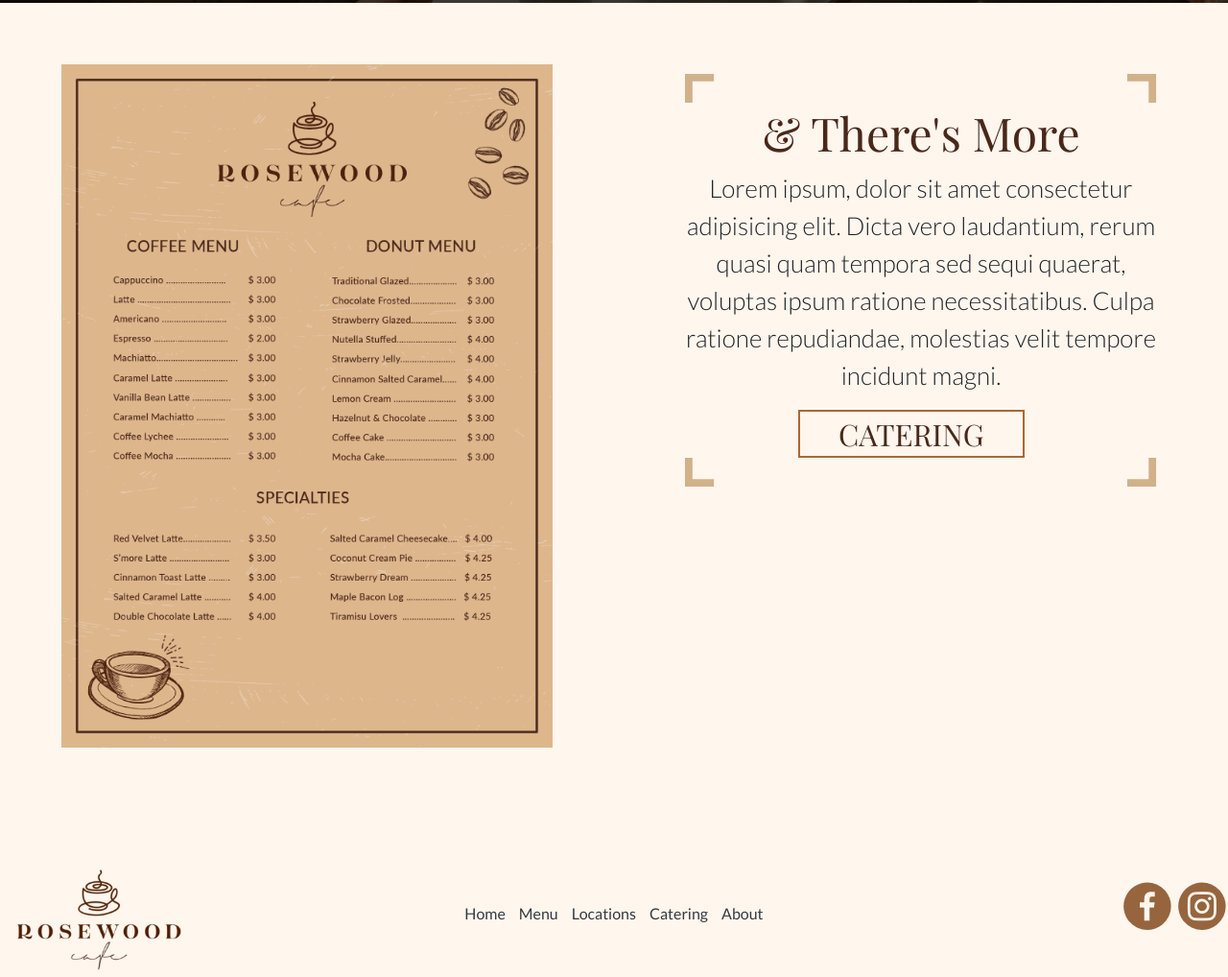
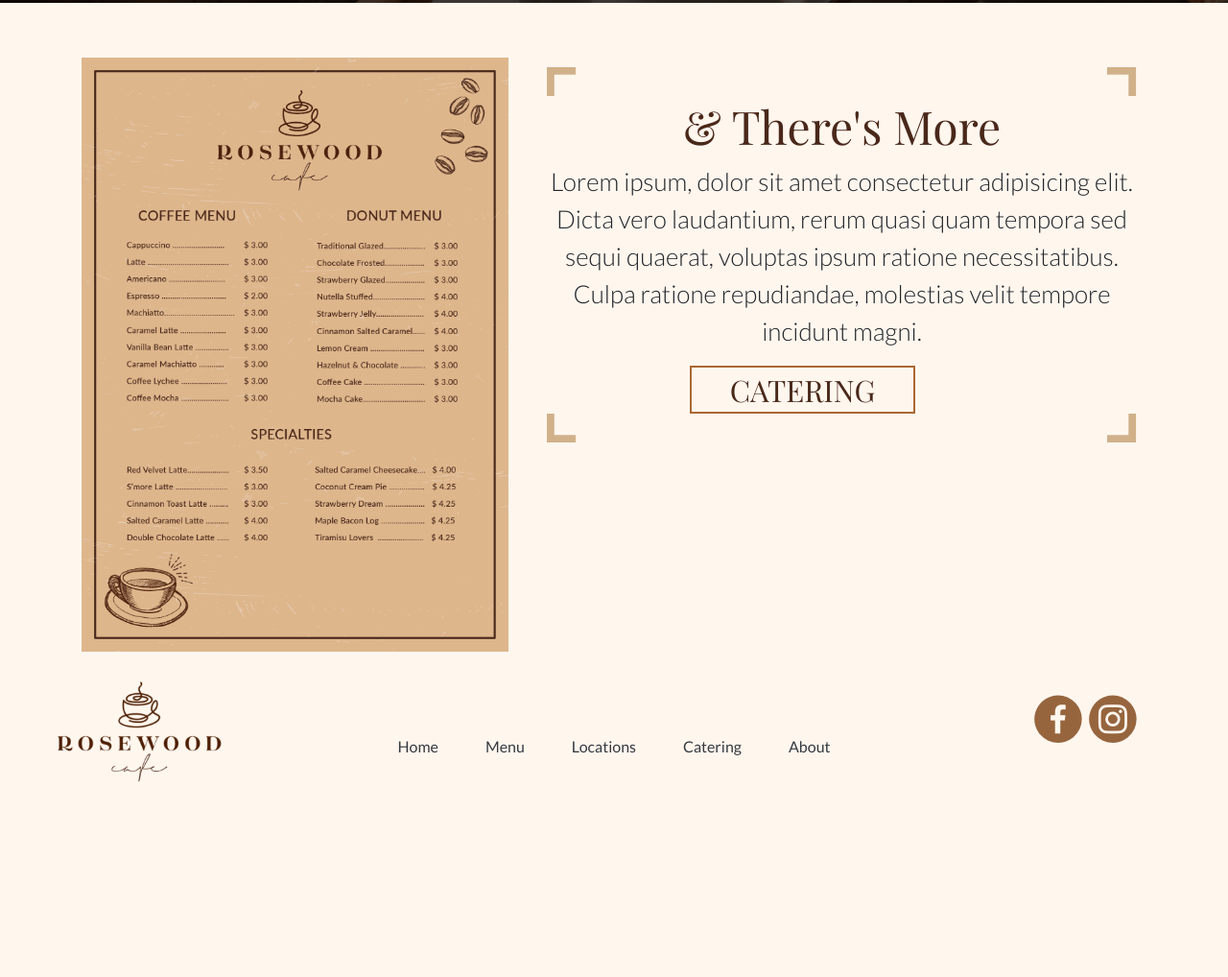
Before and after one commit to SeltzerFan24/p1-lacayo-lemke-stanley, a plain HTML site: page menu.html in a window 1280 px wide. Shown: the part 723-1741 px from the top of the page at 96% size. After the commit the page ends 1575 px from the top, so only its background shows below. Drawn offline with nearby package versions, Linux system fonts and the light colour scheme.

Commit message:
bootstrap changes

```diff
--- a/less/main.less
+++ b/less/main.less
@@ -311,14 +311,13 @@ p {
              padding-bottom: @paddingb-xxxl;
          }
         }
+
         div.explore-our-menu {
             color: white;
             padding-left: 15%;
             padding-right: 15%;
             padding-top: 2%;
             padding-bottom: 5%;
-
-
         }
 
         .explore-our-menu {
@@ -327,35 +326,14 @@ p {
             }
             p {
                 color:@white;
-                font-size: @mobile-body-size;
+                font-size: @body-size;
             }
          }
 
-         img.menu-container {
-            float: left;
-            width: 50%;
-            padding:5%;
-          }
-
-          .menu-right {
-            float: right;
-            width: 45%;
-            padding-top: 5%;
-            padding-right: 5%;
-          }
-
-          a.menu-right{
-              margin-left: 5%;
-          }
-
-          .btn {
-              margin-left: 25%;
-          }
 
 //footer
 
     .footer-section {
-        padding-top:70%;
         font-family: @body-font;
         color: @dark-brown;
     }
@@ -370,9 +348,4 @@ p {
         padding:10%;
     }
 
-    .social-links {
-        padding-top:5%;
-        float: right;
-    }
-
 }
--- a/menu.html
+++ b/menu.html
@@ -59,12 +59,16 @@
 
 </header>
 
-    <section>
+    <main>
             <!--Lightbox for the menu-->
-            <div class="menu-container">
-                <a href="img\menu.png" data-lightbox="Our Menu" data-title="Rosewood Cafe Menu">
-                <img src="img\menu.png" class="menu-container" title="Rosewood Cafe menu" alt="Rosewood Cafe Menu, navigate to the visit us page to find a location" /></a>
+        <div class="container">
+            <div class="row justify-content-center">
+                <div class="col-sm-10 col-md-4 col-lg-5" style= "padding-top: 5%;">
+                    <a href="img\menu.png" class="image-fluid" data-lightbox="Our Menu" data-title="Rosewood Cafe Menu">
+                    <img class="img-fluid mb-4" src="img\menu.png" title="Rosewood Cafe menu" alt="Rosewood Cafe Menu, navigate to the visit us page to find a location" /></a>
                 </div>
+
+                <div class="col-sm-12 col-md-8 col-lg-7" style= "padding-top: 5%;">
                     <div class="menu-right">
                         <div class="frame-top">
                             <div class="frame-lc"><img src="img\topleftcorner.png" title="this sure is a nice frame"
@@ -72,11 +76,15 @@
                             <div class="frame-rc"><img src="img\toprightcorner.png" title="this sure is a nice frame"
                                     alt="light brown corner of a frame" /></div>
                          </div>
+                    </div>
                     <h2 class="text-center">& There's More</h2>
                     <p class="text-center">Lorem ipsum, dolor sit amet consectetur adipisicing elit. Dicta vero laudantium, rerum quasi quam tempora sed sequi
                         quaerat, voluptas ipsum ratione necessitatibus. Culpa ratione repudiandae, molestias velit tempore incidunt magni.
                     </p>
-                    <a class="btn button-style" href="catering.html" role="button">Catering</a>
+
+                    <div class="centerBlock">
+                        <a class="btn button-style" href="catering.html" role="button" style= "margin-left: 25%;">Catering</a>
+                    </div>
                     <div class="frame-bottom">
                         <div class="frame-lc"><img src="img\bottomleftcorner.png" title="this sure is a nice frame"
                                 alt="light brown corner of a frame" /></div>
@@ -85,18 +93,19 @@
                     </div>
                 </div>
             </div>
-    </section>
+        </div>
+    </main>
 
     <footer class="footer-section">
 
-        <div class="row">
+        <div class="row text-center">
 
-            <div class="col-md-4">
+            <div class="col-sm-12 col-md-3">
                 <img src="img\footer-logo.png" title="Rosewood Cafe logo"
-                alt="logo featuring a swirly coffee cup and elegant text reading Rosewood Cafe" />
+                alt="logo featuring a swirly coffee cup and elegant text reading Rosewood Cafe"/>
             </div>
 
-            <div class="col-md-4">
+            <div class="col-sm-12 col-md-6 centerBlock">
                 <div class="nav-links">
                     <a href="home.html" class="text-dark" style="text-decoration: none;"> Home</a>
                     <a href="menu.html" class="text-dark" style="text-decoration: none;"> Menu</a>
@@ -106,9 +115,9 @@
                 </div>
             </div>
 
-            <div class="col-md-4">
-                <div class="social-links">
-                    <a href="#"><img src="img\nav-fb.png" title="visit our Facebook!" alt="brown Facebook logo" /></a>
+            <div class="col-sm-12 col-md-3 image-fluid">
+                <div class="social-links" style="margin-top: 7%;">
+                    <a href="#"><img src="img\nav-fb.png" title="visit our Facebook!" alt="brown Facebook logo"/></a>
                     <a href="#"><img src="img\nav-ig.png" title="visit our Instagram!" alt="brown Instagram logo" /></a>
                 </div>
             </div>
```
Also changed, not shown: css/styles.css. Lines whose indentation alone changed are shown as unchanged.
